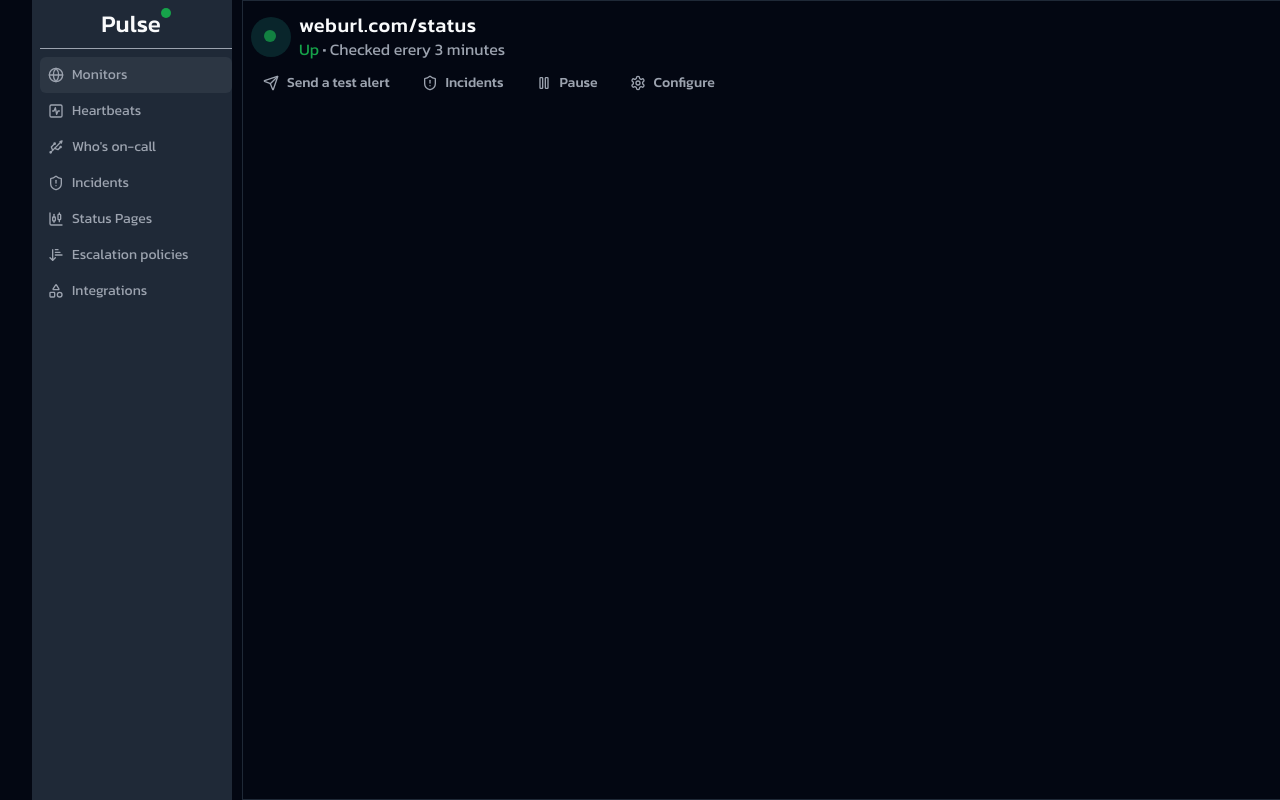
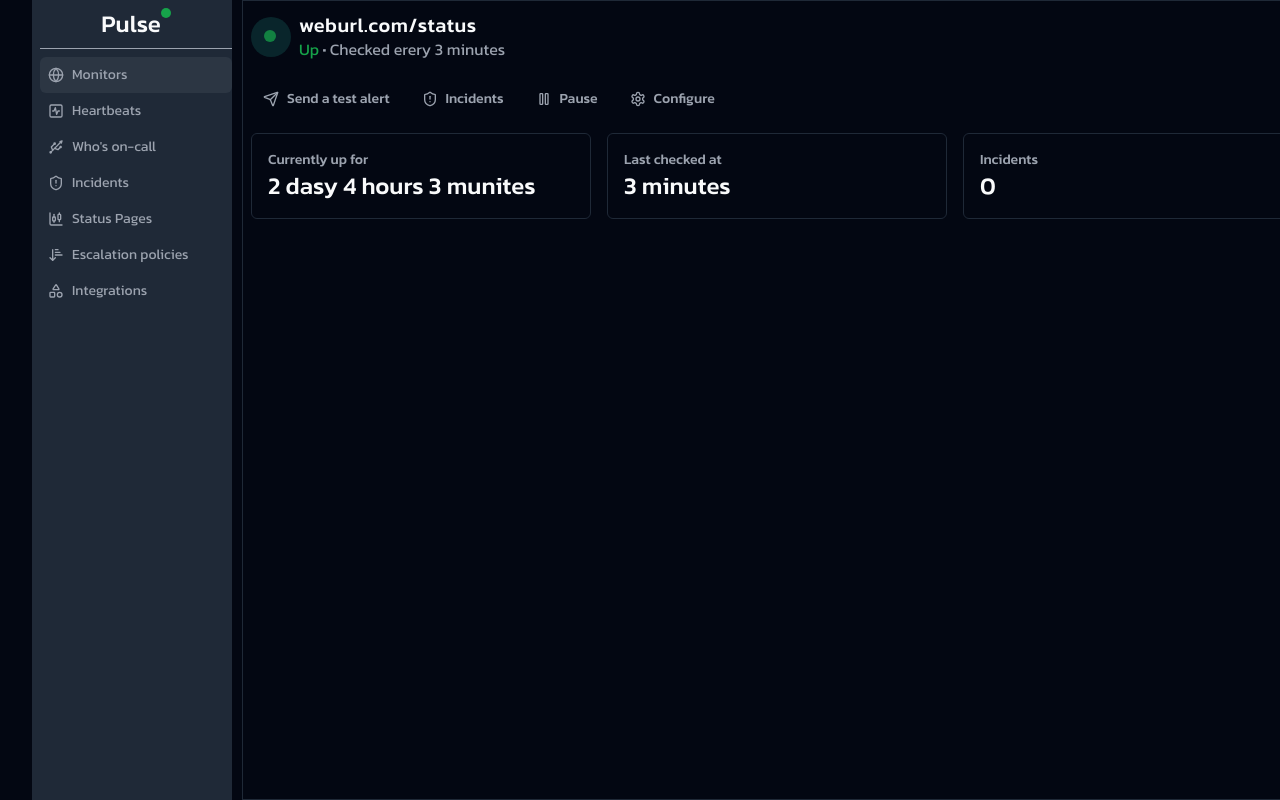
Before and after one commit to hash-engineers/pulse, a Next.js app in the folder frontend/: page /dashboard/monitors in a window 1280 px wide. Shown: the top 800 px of the page. Built offline with nearby package versions, Linux system fonts and the light colour scheme.

Commit message:
feat: add key info component of monitor

```diff
--- /dev/null
+++ b/frontend/app/dashboard/monitors/_key-infos.tsx
@@ -0,0 +1,18 @@
+export function KeyInfos() {
+  return (
+    <div className="text-muted-foreground grid grid-cols-1 md:grid-cols-2 lg:grid-cols-3 gap-4">
+      <div className="border p-4 rounded-md">
+        <h6>Currently up for</h6>
+        <h3 className="text-foreground">2 dasy 4 hours 3 munites</h3>
+      </div>
+      <div className="border p-4 rounded-md">
+        <h6>Last checked at</h6>
+        <h3 className="text-foreground">3 minutes</h3>
+      </div>
+      <div className="border p-4 rounded-md">
+        <h6>Incidents</h6>
+        <h3 className="text-foreground">0</h3>
+      </div>
+    </div>
+  );
+}
--- a/frontend/app/dashboard/monitors/page.tsx
+++ b/frontend/app/dashboard/monitors/page.tsx
@@ -1,11 +1,13 @@
 import { Status } from './_status';
 import { Actions } from './_actions';
+import { KeyInfos } from './_key-infos';
 
 export default function Monitors() {
   return (
-    <div className="p-2">
+    <div className="p-2 space-y-4">
       <Status />
       <Actions />
+      <KeyInfos />
     </div>
   );
 }
```
